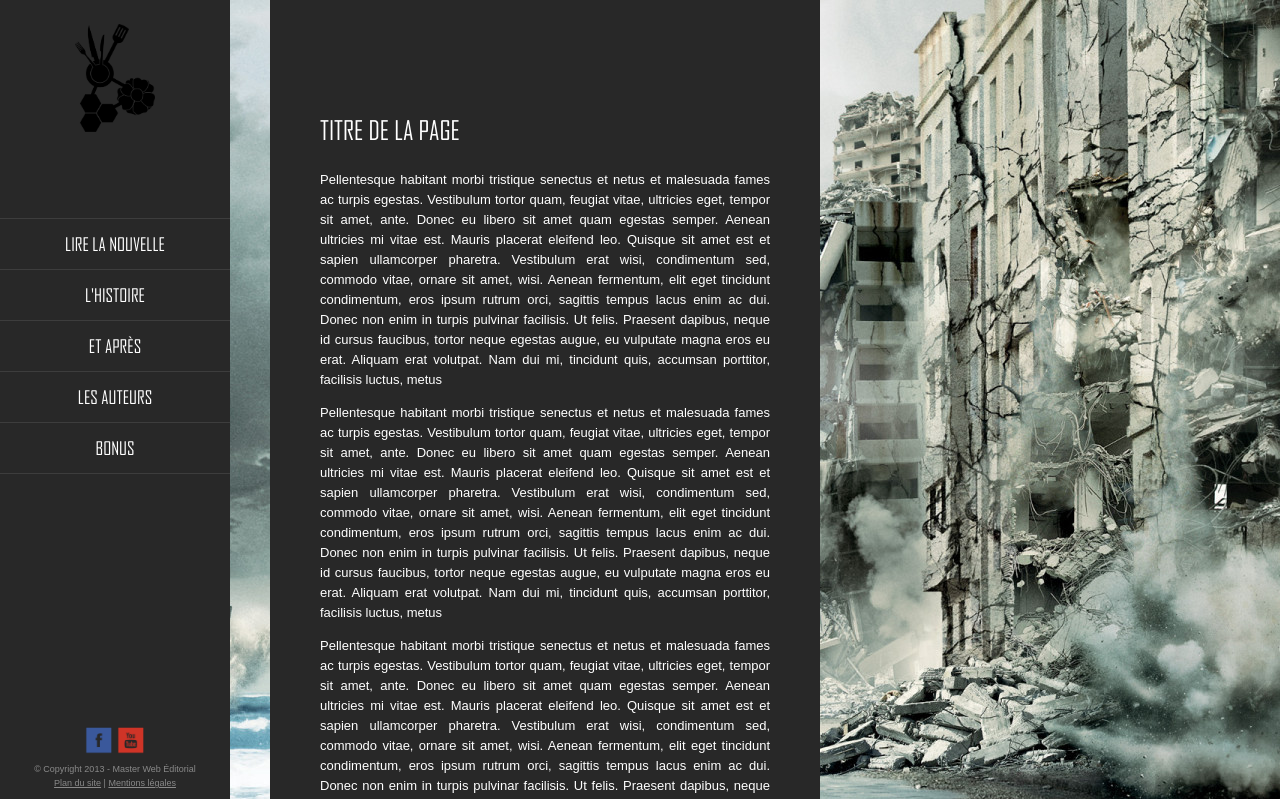
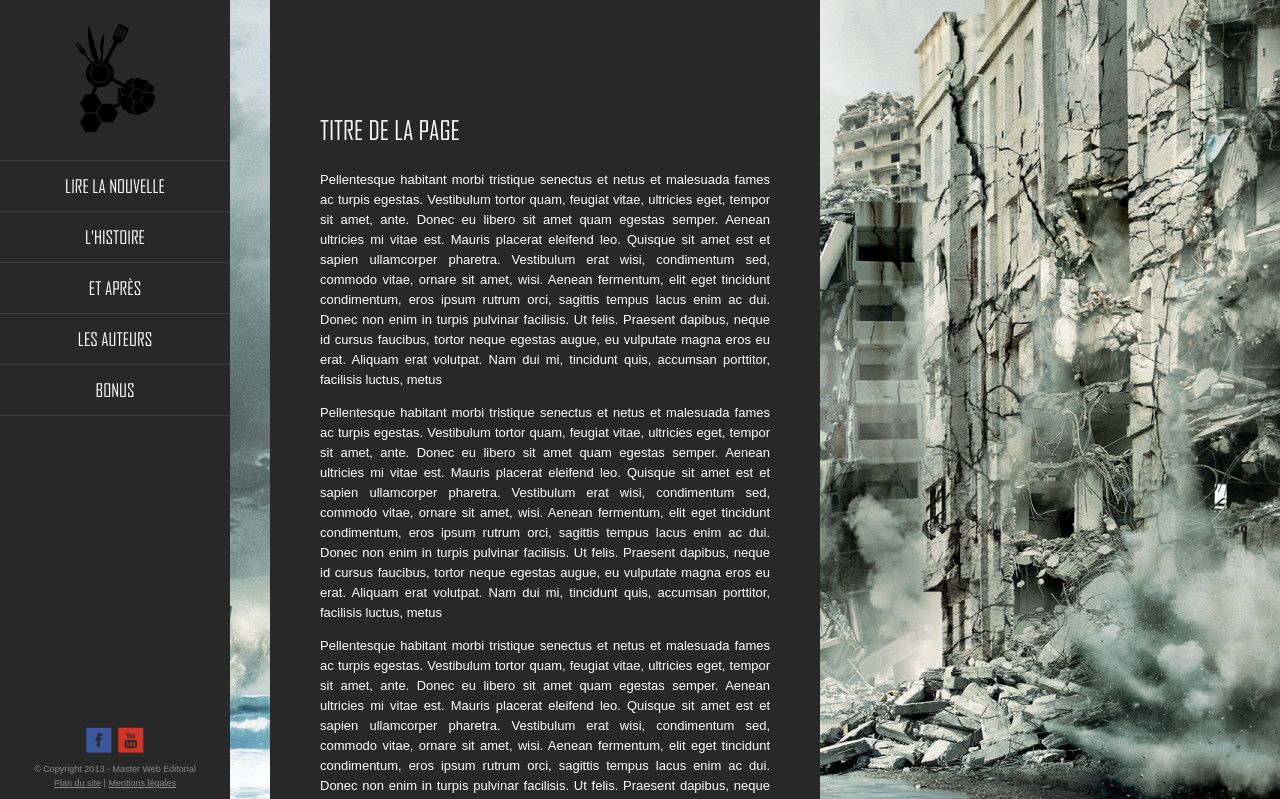
Before and after one commit to HackLo/projet-ter, a PHP site: page / in a window 1280 px wide. Shown: the top 799 px of the page. Run offline with PHP 8.4, Linux system fonts and the light colour scheme.

Commit message:
Amélioration du CSS

```diff
--- a/global.css
+++ b/global.css
@@ -74,7 +74,7 @@
 	nav {
 		border: 0px yellow solid;
 		margin: 0;
-		margin-top:25%;
+		/*margin-top:25%;*/ /* Momentanément enlever pour le responsive */
 		padding: 0px;
 		z-index: 200;
 	}
```
